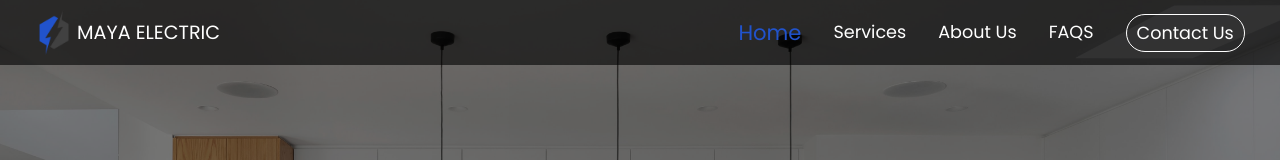
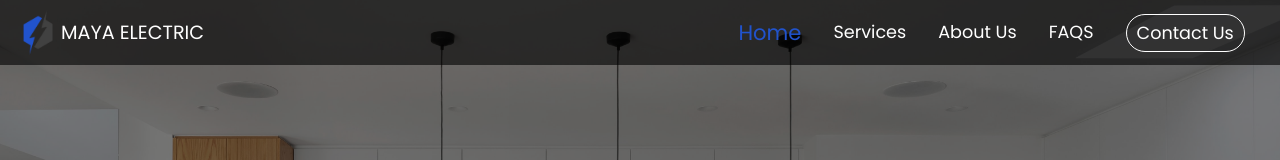
Before and after one commit to bluegause/maya-electrical, a React (Create React App) app: page / in a window 1280 px wide. Shown: the top 160 px of the page. Built offline with nearby package versions, Linux system fonts and the light colour scheme.

Commit message:
margin for logo

```diff
--- a/src/components/NavBar/navbar.css
+++ b/src/components/NavBar/navbar.css
@@ -15,7 +15,7 @@
     display: flex;
     align-items: center;
     justify-content: baseline;
-    margin-left: 2rem;
+    margin-left: 1rem;
     flex-direction: row;
 }
 
```
